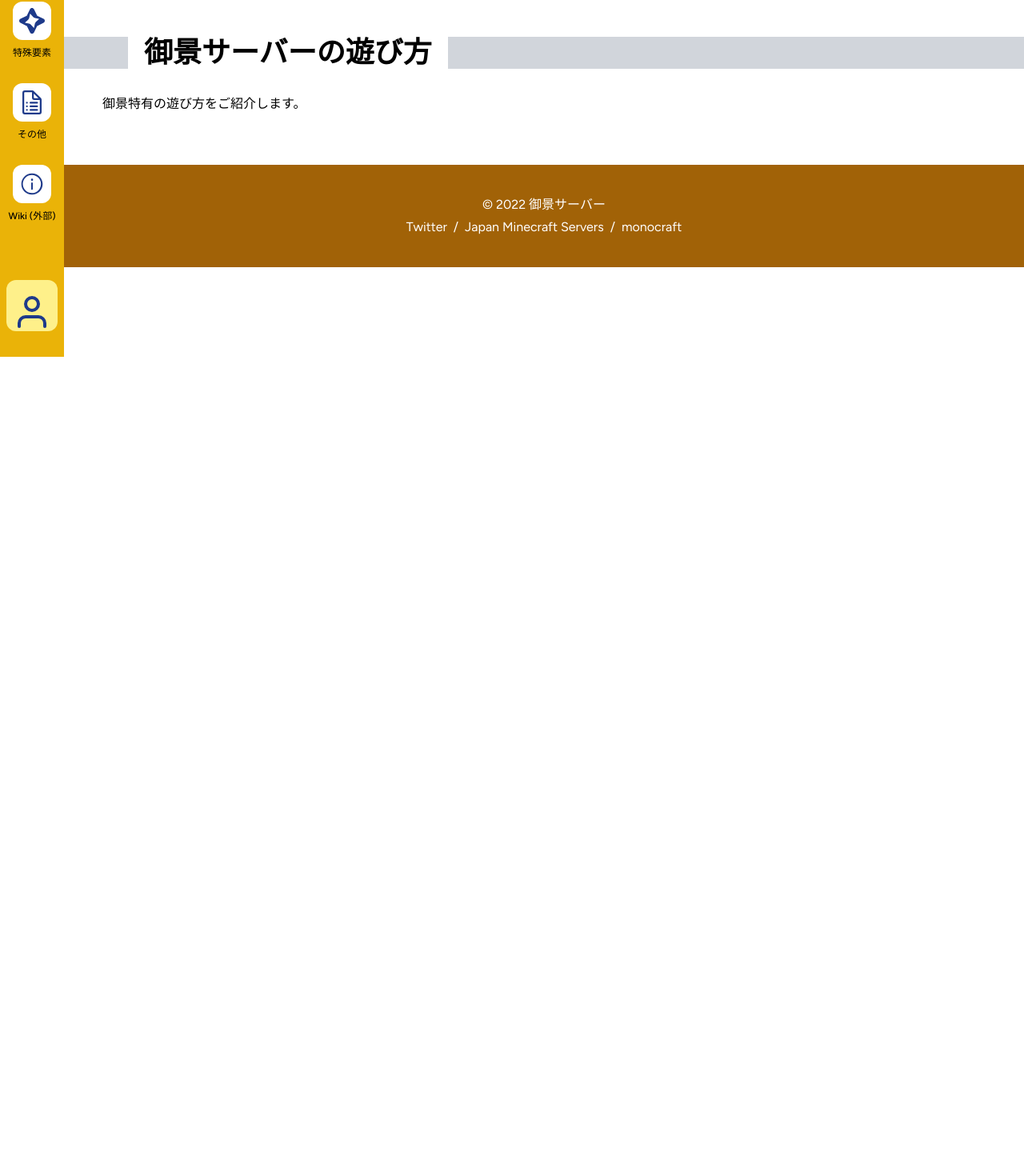
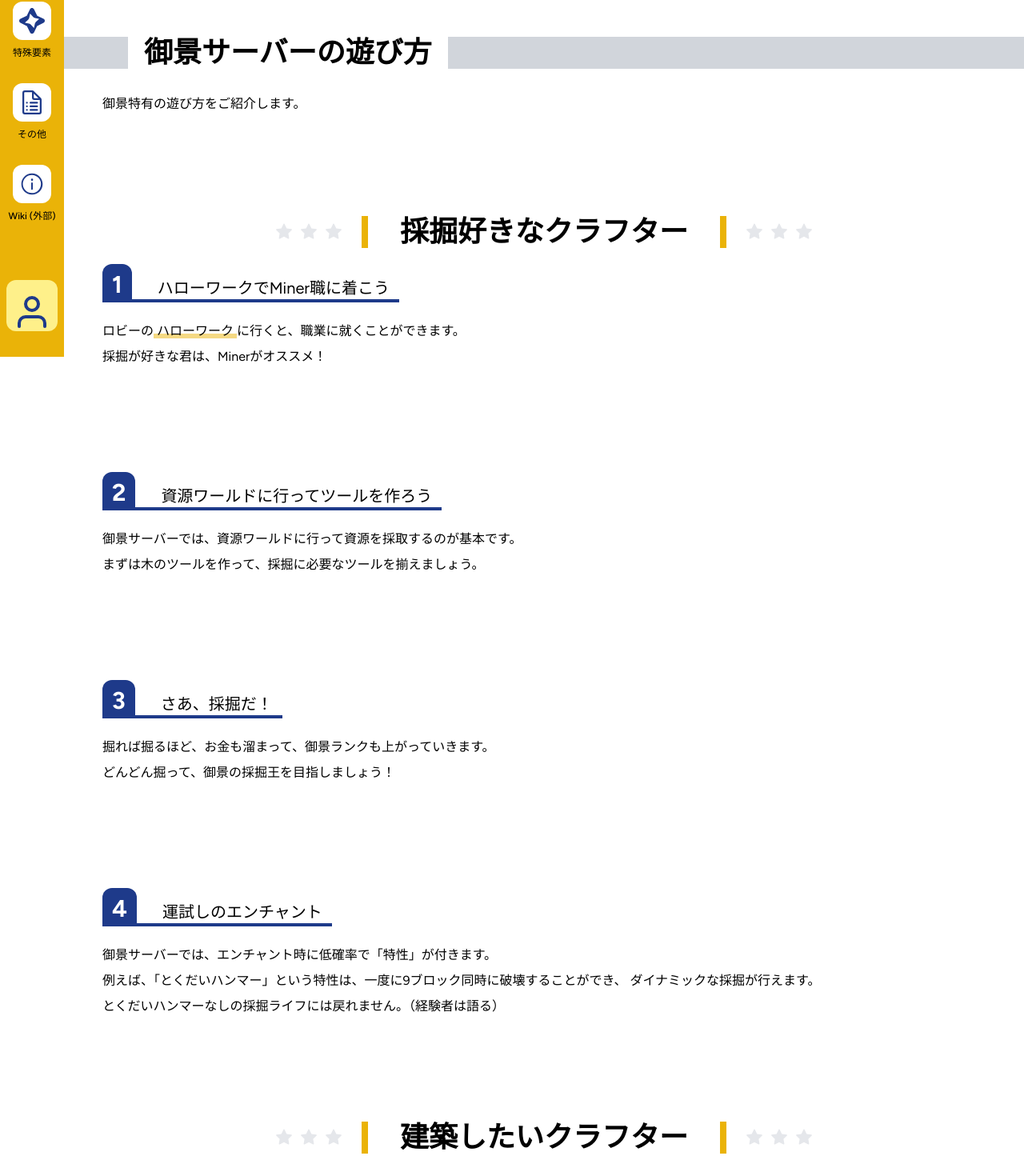
Before and after one commit to Mikage-Server/website, a Next.js app: page /guide in a window 1280 px wide. Shown: the part 354-1814 px from the top of the page at 80% size. Before the commit the page ends 800 px from the top, so only its background shows below. Built offline with nearby package versions, Linux system fonts and the light colour scheme; no server answers.

Commit message:
Add: 遊び方ガイドをいくつか追加した

```diff
--- /dev/null
+++ b/app/guide/builder.tsx
@@ -0,0 +1,116 @@
+import Link from 'next/link';
+import { Headline2, Headline3WithIndex } from '../../components/headline';
+import { Underline1 } from '../../components/underline';
+
+const Builder = () => {
+  return (
+    <section className="mt-32">
+      <Headline2
+        label="建築したいクラフター"
+        id="builder"
+      />
+
+      <article className="px-6 md:px-12">
+        <div className="mt-10 md:mt-5">
+          <Headline3WithIndex
+            label="ハローワークでBuilder職に着こう"
+            index={1}
+          />
+
+          <p>
+            ロビーの
+            <Underline1>
+              ハローワーク
+            </Underline1>
+            に行くと、職業に就くことができます。
+          </p>
+          <p>
+            建築が好きな君は、Builderがオススメ！
+          </p>
+        </div>
+
+        <div className="mt-32">
+          <Headline3WithIndex
+            label="資源ワールドに行ってツールを作ろう"
+            index={2}
+          />
+
+          <p>
+            御景サーバーでは、資源ワールドに行って資源を採取するのが基本です。
+          </p>
+          <p>
+            まずは木のツールを作って、建築に必要なツールを揃えましょう。
+          </p>
+        </div>
+
+        <div className="mt-32">
+          <Headline3WithIndex
+            label="さあ、資源採取だ！"
+            index={3}
+          />
+
+          <p>
+            木は根本を壊せば、一気に倒すことができます。
+          </p>
+          <p>
+            もちろん公共の植林場は、倒した後に植えなおしましょう。
+          </p>
+          <p>
+            バンバン資源を採取して、建築の材料を揃えましょう！
+          </p>
+        </div>
+
+        <div className="mt-32">
+          <Headline3WithIndex
+            label="建築する場所を探そう"
+            index={4}
+          />
+
+          <p>
+            御景サーバーでは、メインワールド（ビルドワールド）で建築を行うのが基本です。
+          </p>
+          <p>
+            どこで建築を行うのか迷った場合は、「西21区」に行って建築するといいでしょう。
+          </p>
+        </div>
+
+        <div className="mt-32">
+          <Headline3WithIndex
+            label="建築！の前に飛ぼう"
+            index={5}
+          />
+
+          <p>
+            御景サーバーでは、
+            <Underline1>
+              /fly
+            </Underline1>
+            でクリエイティブのように空を飛ぶことができます。
+          </p>
+          <p>
+            飛びながら創造性を広げてください。
+          </p>
+          <p>
+            （飛行は1秒あたり2㍆必要です。資金が底を尽きた場合は、強制的に降ろされます。）
+          </p>
+        </div>
+
+        <div className="mt-32">
+          <Headline3WithIndex
+            label="他の建造物も建てよう"
+            index={6}
+          />
+
+          <p>
+            たくさん建造物を建てることによって、街を作りましょう。
+          </p>
+          <p>
+            マンションを建てて、新しく参加したプレイヤーを招待するのもいいでしょう。
+          </p>
+        </div>
+      </article>
+    </section>
+  );
+};
+
+export default Builder;
--- a/app/guide/intro-guide.tsx
+++ b/app/guide/intro.tsx
@@ -1,18 +1,23 @@
 import { Headline1 } from '../../components/headline';
+import Builder from './builder';
+import Miner from './miner';
 
-const IntroGuide = () => {
+const Intro = () => {
   return (
     <section>
       <Headline1
         label="御景サーバーの遊び方"
-        id="intro-guide"
+        id="intro"
       />
 
       <article className="px-6 md:px-12">
         御景特有の遊び方をご紹介します。
       </article>
+
+      <Miner />
+      <Builder />
     </section>
   );
 };
 
-export default IntroGuide;
+export default Intro;
--- /dev/null
+++ b/app/guide/miner.tsx
@@ -0,0 +1,82 @@
+import Link from 'next/link';
+import { Headline2, Headline3WithIndex } from '../../components/headline';
+import { Underline1 } from '../../components/underline';
+
+const Miner = () => {
+  return (
+    <section className="mt-32">
+      <Headline2
+        label="採掘好きなクラフター"
+        id="miner"
+      />
+
+      <article className="px-6 md:px-12">
+        <div className="mt-10 md:mt-5">
+          <Headline3WithIndex
+            label="ハローワークでMiner職に着こう"
+            index={1}
+          />
+
+          <p>
+            ロビーの
+            <Underline1>
+              ハローワーク
+            </Underline1>
+            に行くと、職業に就くことができます。
+          </p>
+          <p>
+            採掘が好きな君は、Minerがオススメ！
+          </p>
+        </div>
+
+        <div className="mt-32">
+          <Headline3WithIndex
+            label="資源ワールドに行ってツールを作ろう"
+            index={2}
+          />
+
+          <p>
+            御景サーバーでは、資源ワールドに行って資源を採取するのが基本です。
+          </p>
+          <p>
+            まずは木のツールを作って、採掘に必要なツールを揃えましょう。
+          </p>
+        </div>
+
+        <div className="mt-32">
+          <Headline3WithIndex
+            label="さあ、採掘だ！"
+            index={3}
+          />
+
+          <p>
+            掘れば掘るほど、お金も溜まって、御景ランクも上がっていきます。
+          </p>
+          <p>
+            どんどん掘って、御景の採掘王を目指しましょう！
+          </p>
+        </div>
+
+        <div className="mt-32">
+          <Headline3WithIndex
+            label="運試しのエンチャント"
+            index={4}
+          />
+
+          <p>
+            御景サーバーでは、エンチャント時に低確率で「特性」が付きます。
+          </p>
+          <p>
+            例えば、「とくだいハンマー」という特性は、一度に9ブロック同時に破壊することができ、
+            ダイナミックな採掘が行えます。
+          </p>
+          <p>
+            とくだいハンマーなしの採掘ライフには戻れません。（経験者は語る）
+          </p>
+        </div>
+      </article>
+    </section>
+  );
+};
+
+export default Miner;
--- a/app/guide/page.tsx
+++ b/app/guide/page.tsx
@@ -1,6 +1,6 @@
 import Main from '../main';
 import Banner from '../banner';
-import IntroGuide from './intro-guide';
+import Intro from './intro';
 
 const Page = () => {
   return (
@@ -9,7 +9,7 @@ const Page = () => {
         label="遊び方ガイド"
         bannerImage="/guide/banner.webp"
       />
-      <IntroGuide />
+      <Intro />
     </Main>
   );
 };
```
